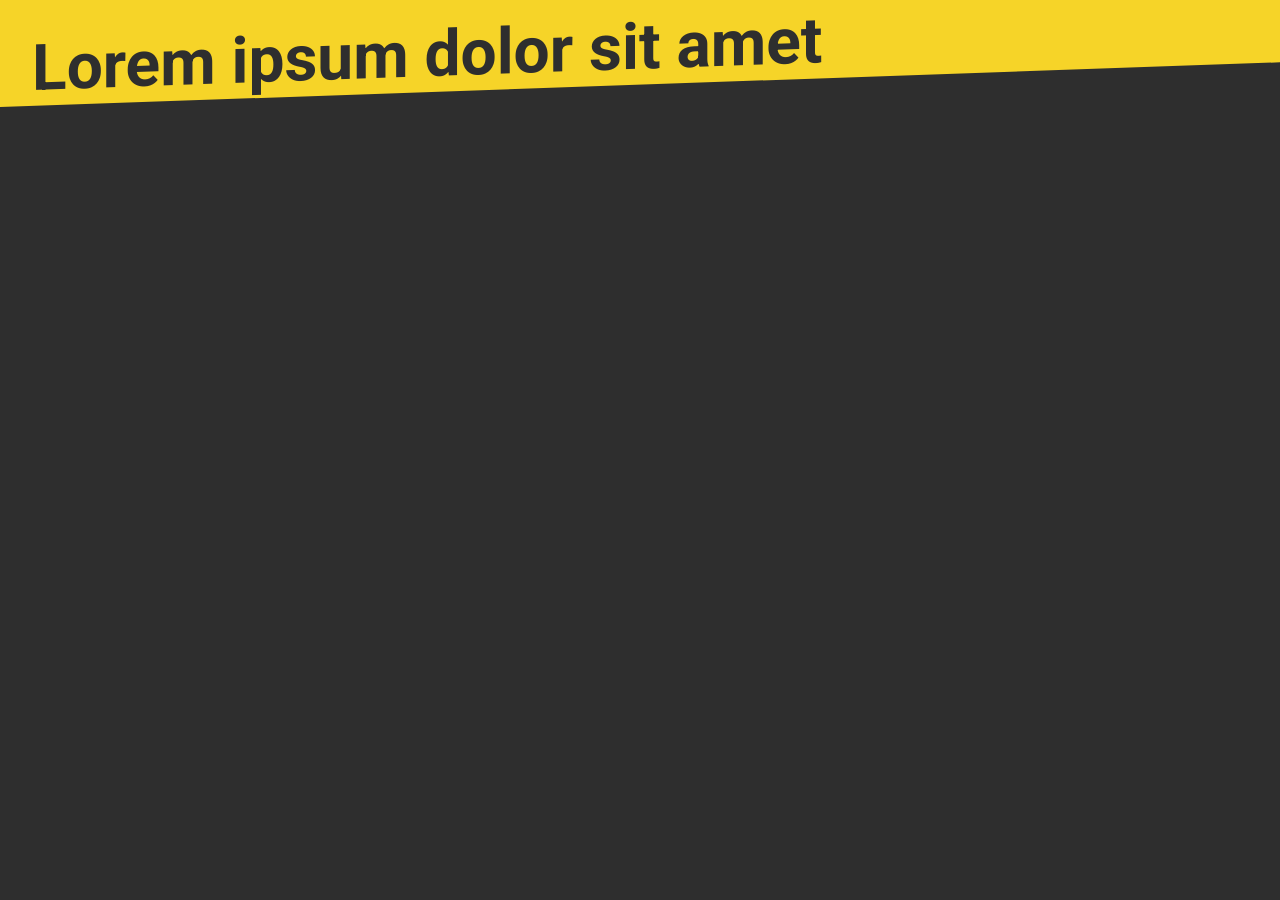
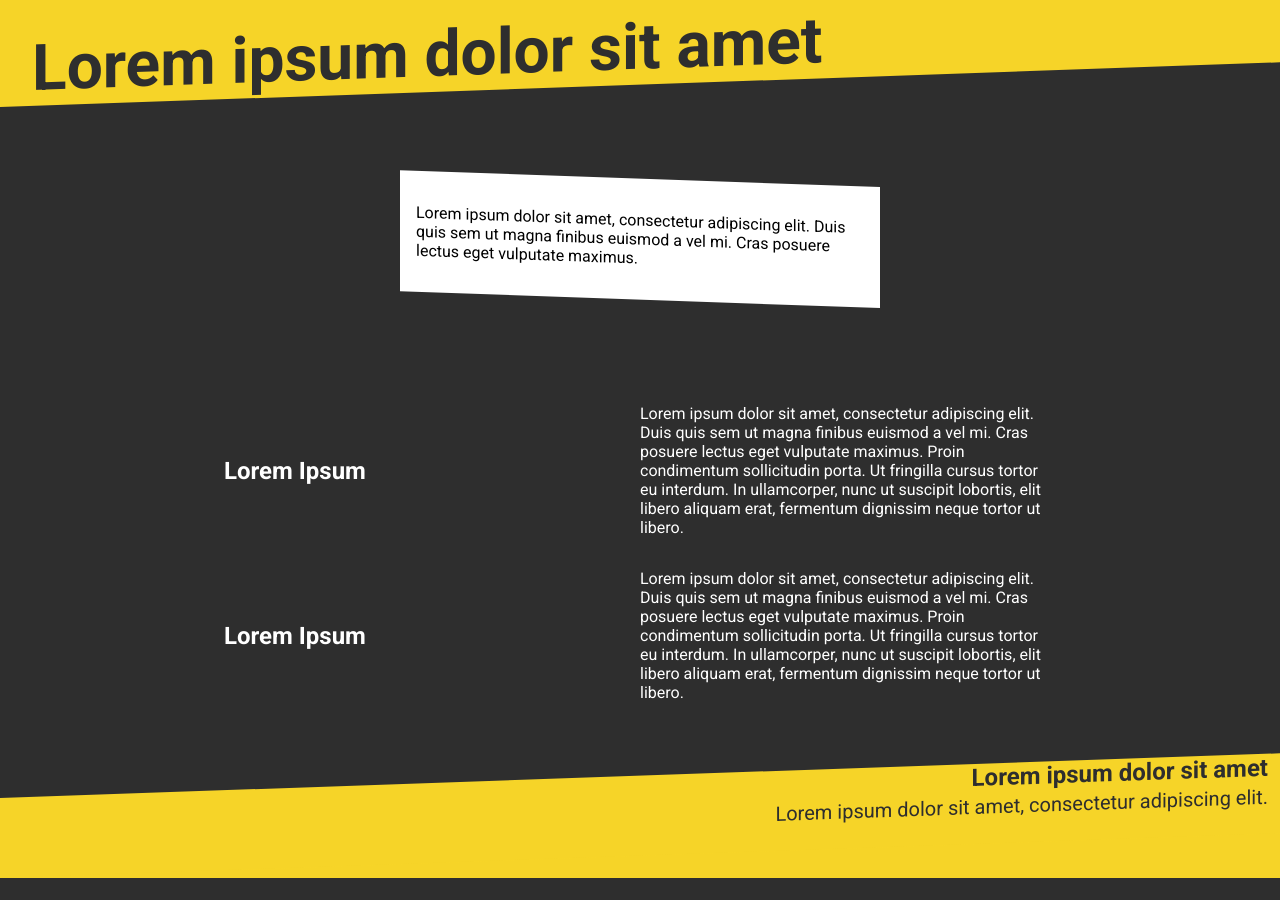
Before and after one commit to gustapinto/gustapinto.github.io, a Jekyll site: the page built from _pages/main.html, in a window 1280 px wide. Built offline with Jekyll 4.4.1, drawn with Linux system fonts in a browser that asks for light colours.

Commit message:
Add footer, card and mocked content

```diff
--- /dev/null
+++ b/_includes/footer.html
@@ -0,0 +1,10 @@
+<footer class="footer">
+  <div class="footer-diagonal">
+    <p class="footer-title">
+      Lorem ipsum dolor sit amet
+    </p>
+    <small>
+      Lorem ipsum dolor sit amet, consectetur adipiscing elit.
+    </small>
+  </div>
+</footer>
--- a/_includes/header.html
+++ b/_includes/header.html
@@ -1,5 +1,5 @@
-<nav class="bg-primary header dg-negative dg-left">
-  <span class="txt-secondary txt-bold">
+<nav class="header">
+  <span class="header-title">
     Lorem ipsum dolor sit amet
   </span>
 </nav>
--- a/_layouts/default.html
+++ b/_layouts/default.html
@@ -16,6 +16,12 @@
 <body class="bg-secondary">
   {% include header.html %}
 
-  {{ content }}
+  <section id="content">
+    <div class="container">
+      {{ content }}
+    </div>
+  </section>
+
+  {% include footer.html %}
 </body>
 </html>
--- /dev/null
+++ b/_pages/main.html
@@ -0,0 +1,29 @@
+---
+layout: default
+permalink: /
+---
+
+<div class="card-openning">
+  <p>
+    Lorem ipsum dolor sit amet, consectetur adipiscing elit. Duis quis sem ut magna finibus euismod a vel mi. Cras posuere lectus eget vulputate maximus.
+  </p>
+</div>
+
+<div class="content">
+  <div class="grid">
+    <h1 class="grid-item">
+      Lorem Ipsum
+    </h1>
+    <p class="grid-item">
+      Lorem ipsum dolor sit amet, consectetur adipiscing elit. Duis quis sem ut magna finibus euismod a vel mi. Cras posuere lectus eget vulputate maximus. Proin condimentum sollicitudin porta. Ut fringilla cursus tortor eu interdum. In ullamcorper, nunc ut suscipit lobortis, elit libero aliquam erat, fermentum dignissim neque tortor ut libero.
+    </p>
+  </div>
+  <div class="grid">
+    <h1 class="grid-item">
+      Lorem Ipsum
+    </h1>
+    <p class="grid-item">
+      Lorem ipsum dolor sit amet, consectetur adipiscing elit. Duis quis sem ut magna finibus euismod a vel mi. Cras posuere lectus eget vulputate maximus. Proin condimentum sollicitudin porta. Ut fringilla cursus tortor eu interdum. In ullamcorper, nunc ut suscipit lobortis, elit libero aliquam erat, fermentum dignissim neque tortor ut libero.
+    </p>
+  </div>
+</div>
--- a/assets/css/main.sass
+++ b/assets/css/main.sass
@@ -1,56 +1,109 @@
 ---
 ---
 
-// Variables
-$secondary: #2e2e2e
-$primary: #f6d428
+$breakpoint-small: 768px
+$color-primary: #f6d428
+$color-secondary: #2e2e2e
+$fnt-extra-large: 4rem
+$fnt-large: 2.5rem
+$fnt-medium: 1.5rem
+$inclination: 2deg
+$m-large: 5em
+$m-medium: 2em
+$pd-extra-small: 0.25em
+$pd-medium: 1em
+$pd-small: 0.5em
 
-$inclination: 2deg
+body
+  background-color: $color-secondary
+  color: #fff
+  font-family: 'Roboto', sans-serif
+  margin: 0
 
-// Overrides
-body
-  margin: 0
-  font-family: 'Roboto', sans-serif
+.card
+  @extend .dg-positive
+  background-color: #fff
+  color: #000
+  padding: $pd-medium
 
-// Utility styles
-.w-fluid
-  width: 100%
-  max-width: 100%
+.card-openning
+  @extend .card
+  width: 35vw
+  margin: auto
 
-.bg-primary
-  background-color: $primary
+.container
+  margin-bottom: $m-large
+  margin-left: auto
+  margin-right: auto
+  margin-top: $m-large
+  width: 65vw
 
-.bg-secondary
-  background-color: $secondary
-
-.txt-secondary
-  color: $secondary
-
-.txt-bold
-  font-weight: bold
+.content
+  margin-top: $m-large
 
 .dg-negative
+  transform-origin: left
   transform: skewY(-$inclination)
 
 .dg-positive
-  transform: skewY(-$inclination)
+  transform-origin: right
+  transform: skewY($inclination)
 
-.dg-left
-  transform-origin: left
+.footer
+  background-color: $color-primary
+  color: $color-secondary
 
-.dg-right
-  transform-origin: right
+  .footer-diagonal
+    @extend .dg-negative
+    @extend .w-fluid
+    background-color: $color-primary
+    font-size: $fnt-medium
+    padding-bottom: $pd-medium
+    padding-left: $pd-small
+    padding-right: $pd-small
+    text-align: right
 
-// Components
+  .footer-title
+    color: $color-secondary
+    font-weight: bold
+    margin: 0
+
+.grid
+  display: grid
+  grid-template-columns: 50% 50%
+  align-content: center
+
+.grid-item
+  align-self: center
+
 .header
-  padding-top: 0.5em
-  padding-left: 0.5em
-  padding-right: 0.5em
-  font-size: 4rem
+  @extend .dg-negative
+  @extend .w-fluid
+  background-color: $color-primary
+  color: $color-secondary
+  font-size: $fnt-extra-large
+  font-weight: bold
+  padding-left: $pd-small
+  padding-right: $pd-small
+  padding-top: $pd-small
 
-@media (max-width: 768px)
+.w-fluid
+  max-width: 100%
+  width: auto
+
+@media (max-width: $breakpoint-small)
+  .card-openning
+    width: 70vw
+
+  .container
+    margin-bottom: $m-medium
+    margin-top: $m-medium
+    width: 90vw
+
+  .grid
+    grid-template-columns: auto
+
   .header
-    padding-top: 0.5em
-    padding-left: 0.25em
-    padding-right: 0.25em
-    font-size: 2.5rem
+    font-size: $fnt-large
+    padding-left: $pd-extra-small
+    padding-right: $pd-extra-small
```
